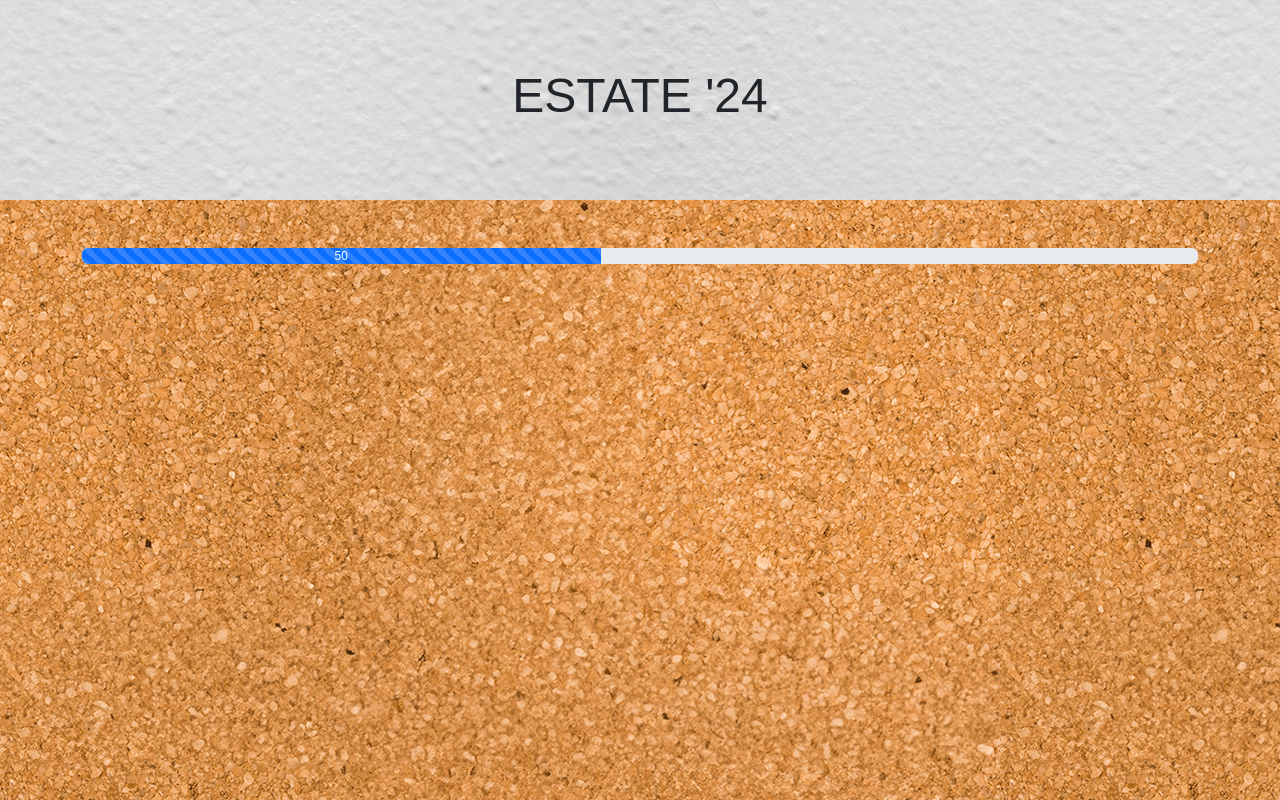
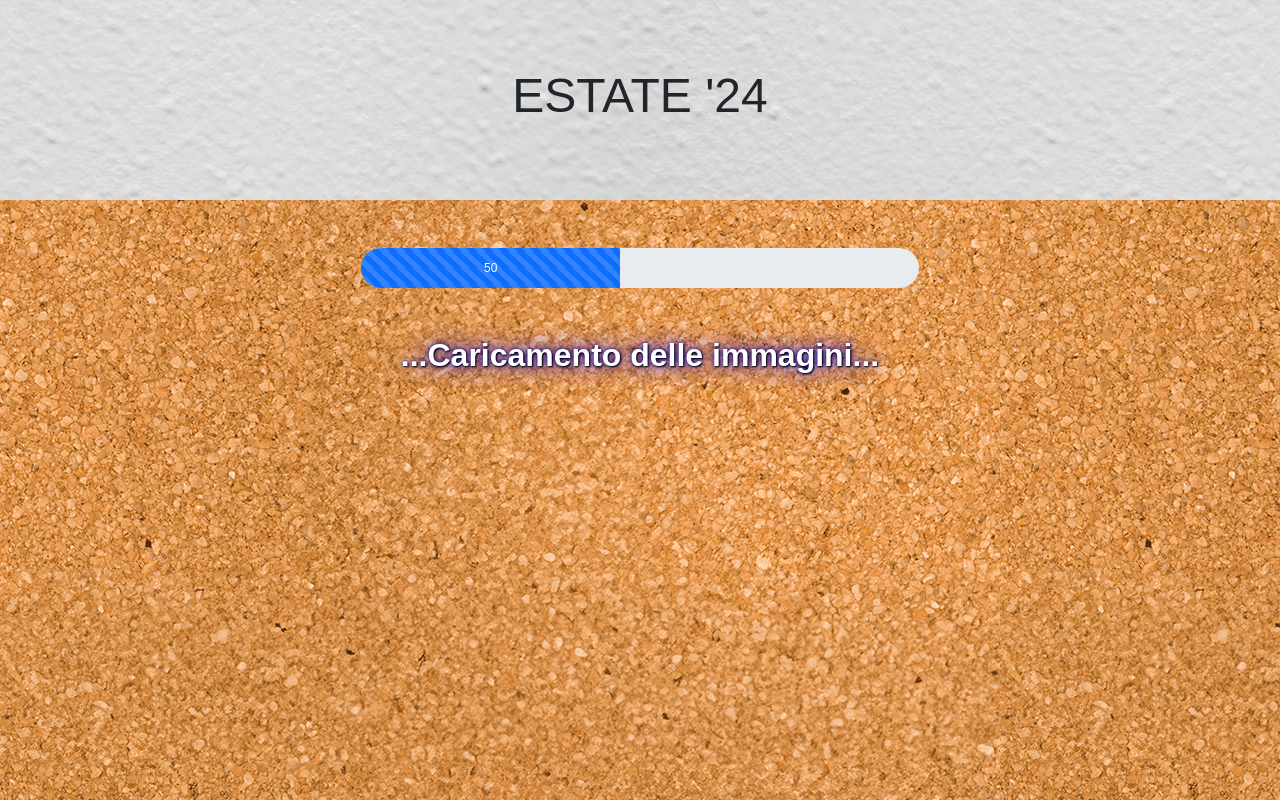
Before and after one commit to LorenzoVivenzio/js-photo-blog, a plain HTML site: page index.html in a window 1280 px wide. Drawn offline with nearby package versions, Linux system fonts and the light colour scheme; a web font is replaced by a local one.

Commit message:
add modifiche sulla loading bar

```diff
--- a/css/style.css
+++ b/css/style.css
@@ -7,6 +7,9 @@
 img {
     max-width: 100%;
 }
+
+
+
 
 body {
     font-family: sans-serif;
@@ -26,11 +29,19 @@ body {
     font-size: 3rem;
 }
 
+h3 {
+    font-size: 2rem;
+    font-weight: bold;
+    color: white;
+    text-shadow: 1px 1px 2px black, 0 0 25px blue, 0 0 5px darkblue;
 
-.d-flex{
+}
+
+.d-flex {
     display: flex;
 }
-[class ^= col-]:hover{
+
+[class ^=col-]:hover {
     cursor: pointer;
     z-index: 1;
 
@@ -41,9 +52,10 @@ body {
     background-color: white;
     position: relative;
 }
+
 .card:hover {
-     box-shadow: 10px 10px grey;
-     transform: rotate(10deg);
+    box-shadow: 10px 10px grey;
+    transform: rotate(10deg);
 }
 
 .pin-img {
@@ -52,25 +64,29 @@ body {
     right: 45%;
 }
 
-.post-image img{
+.post-image img {
     height: 80%;
 }
-.descrition{
+
+.descrition {
     padding: 10px;
     font-size: 2rem;
 }
-.date{
+
+.date {
     padding-top: 20px;
     font-family: "Sometype Mono", monospace;
 }
-.text-gray{
+
+.text-gray {
     color: lightgray;
 }
-.text-family{
+
+.text-family {
     font-family: "Edu Tas Beginner", sans-serif;
 }
 
-.alert-background{
+.alert-background {
     height: 100%;
     width: 100%;
     position: absolute;
@@ -84,18 +100,19 @@ body {
 
 }
 
-.opacity-bg{
+.opacity-bg {
     background-color: rgba(0, 0, 0, 0.66);
 }
 
-.alert-image{
+.alert-image {
     height: 600px;
     width: 600px;
-   background-color: white;
+    background-color: white;
     position: fixed;
     z-index: 2;
 }
-.close{
+
+.close {
     color: white;
     background-color: red;
     border: red;
@@ -104,6 +121,18 @@ body {
     z-index: 2;
     top: 0px;
     left: 48%;
-    border-radius: 10px ;
+    border-radius: 10px;
 
 }
+
+.load {
+    display: flex;
+    justify-content: center;
+    align-items: center;
+}
+
+.progress {
+    height: 40px;
+    border-radius: 20px;
+
+}
--- a/index.html
+++ b/index.html
@@ -25,15 +25,16 @@
 
 
     <main class="main-cards container">
-    <!-- loading -->
-     <div class="load">
-            <div class="progress mb-5" role="progressbar" aria-label="Default striped example" aria-valuenow="10" aria-valuemin="0"
-        aria-valuemax="100">
-        <div class="progress-bar progress-bar-striped" style="width: 1%"></div>
-    </div>
+        <!-- loading bar -->
+        <div class="load">
+            <div class="progress mb-5 w-50" role="progressbar" aria-label="Default striped example" aria-valuenow="10"
+                aria-valuemin="0" aria-valuemax="100">
+                <div class="progress-bar progress-bar-striped" style="width: 1%"></div>
 
-     </div>
+            </div>
 
+        </div>
+        <h3 class="text-center">...Caricamento delle immagini...</h3>
         <section class="">
             <div class="row">
                 <!-- col -->
--- a/js/script.js
+++ b/js/script.js
@@ -3,6 +3,7 @@ const alertElem = document.querySelector(".alert-background")
 const closeBtn = document.querySelector(".close")
 const progressBar = document.querySelector(".progress-bar")
 const loadElem = document.querySelector(".load")
+const loadingText = document.querySelector("h3")
 
 // loading
 let progress = 0;
@@ -12,6 +13,7 @@ intervalId = setInterval(function () {
     if (progress === 100) {
         clearInterval(intervalId);
         loadElem.classList.add("d-none")
+        loadingText.classList.add("d-none")
         axios
             .get("https://lanciweb.github.io/demo/api/pictures/")
             .then(function (resp) {
@@ -35,7 +37,6 @@ intervalId = setInterval(function () {
                     </div>
                     <div class="descrition text-family">${title}</div>
                 </div>`
-
                     rowElem.appendChild(printPosts)
 
                     // evento click
```
